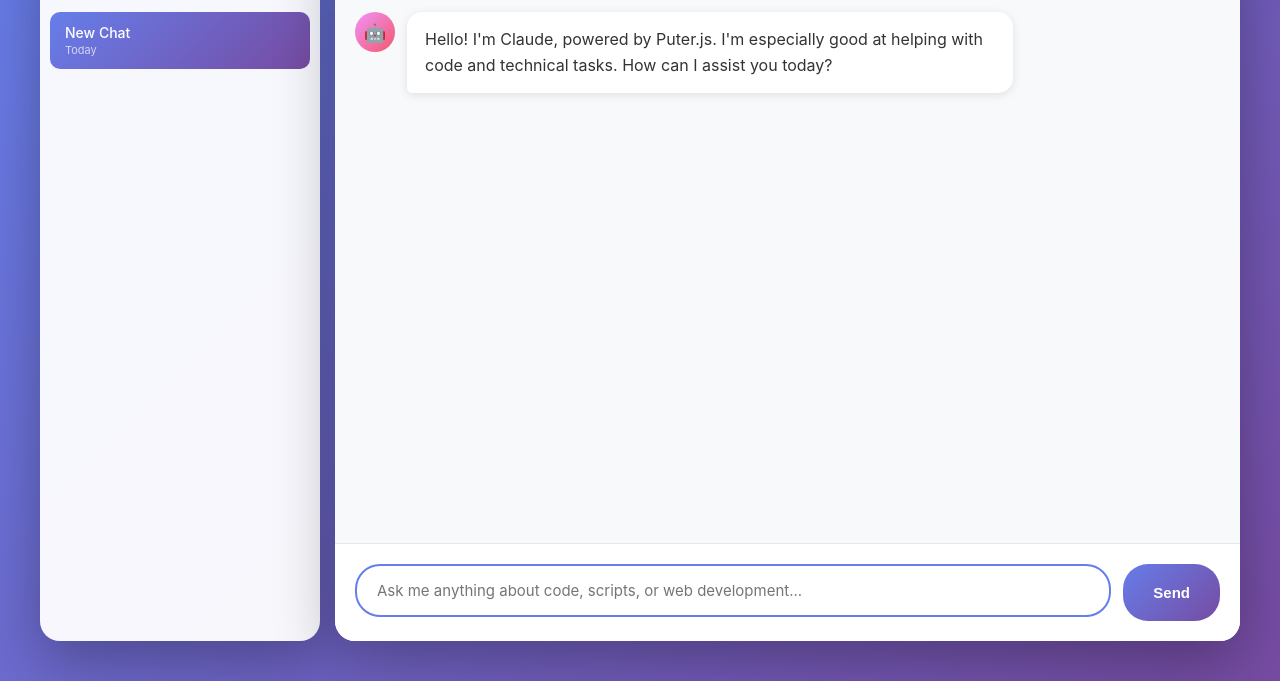
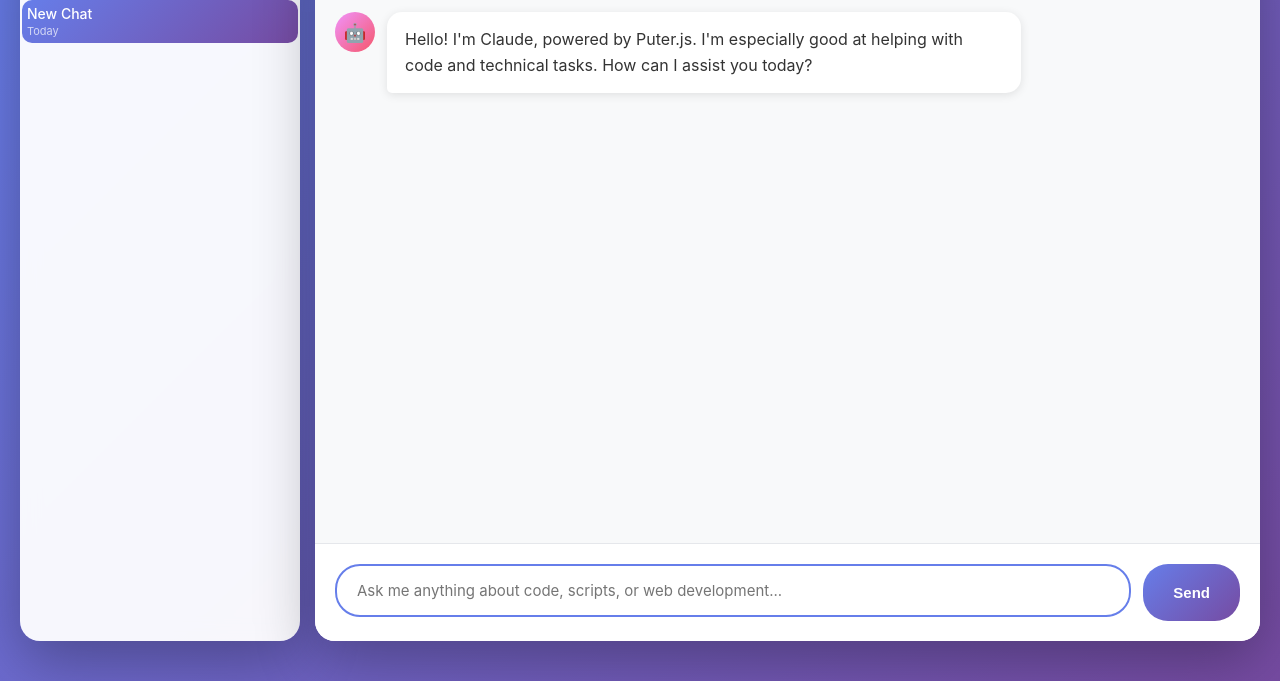
Before and after one commit to eroot57/myai, a plain HTML site: page index.html in a window 1280 px wide. Shown: the part 119-800 px from the top of the page. Drawn offline with nearby package versions, Linux system fonts and the light colour scheme.

Commit message:
Update index.html

```diff
--- a/index.html
+++ b/index.html
@@ -27,7 +27,7 @@
 
         .app-container {
             width: 100%;
-            max-width: 1200px;
+            max-width: 100%;
             height: 90vh;
             display: flex;
             gap: 15px;
@@ -80,19 +80,19 @@
         .chat-list {
             flex: 1;
             overflow-y: auto;
-            padding: 10px;
+            padding: 2px;
         }
 
         .chat-item {
-            padding: 12px 15px;
-            margin: 5px 0;
+            padding: 5px 5px;
+            margin: 1px 0;
             border-radius: 10px;
             cursor: pointer;
             transition: background 0.2s;
             display: flex;
             justify-content: space-between;
             align-items: center;
-            gap: 10px;
+            gap: 5px;
         }
 
         .chat-item:hover {
@@ -276,7 +276,7 @@
         }
 
         .message-content pre {
-            background: #1e1e1e;
+            background: #e3e3e3;
             padding: 15px;
             border-radius: 8px;
             overflow-x: auto;
```
